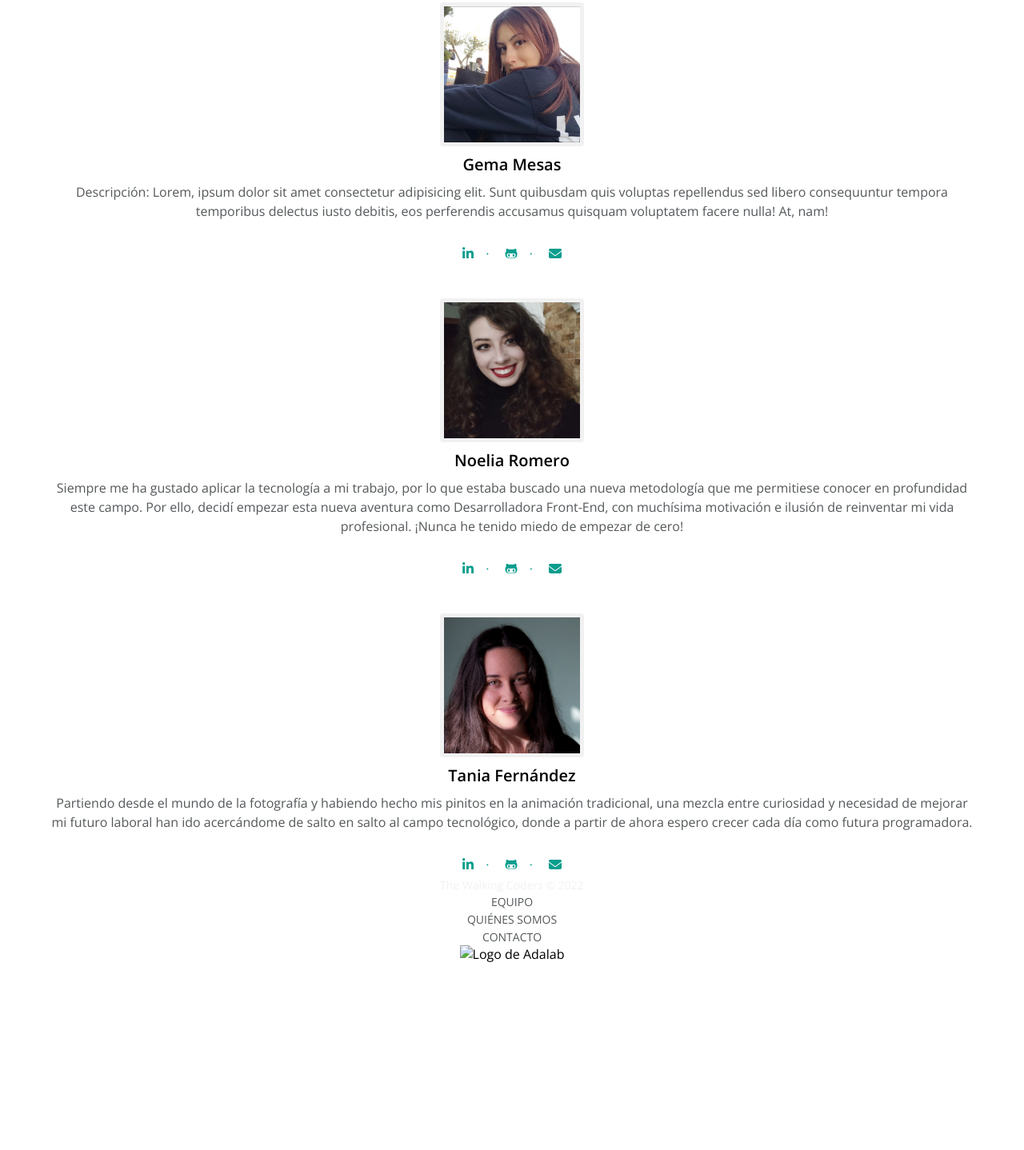
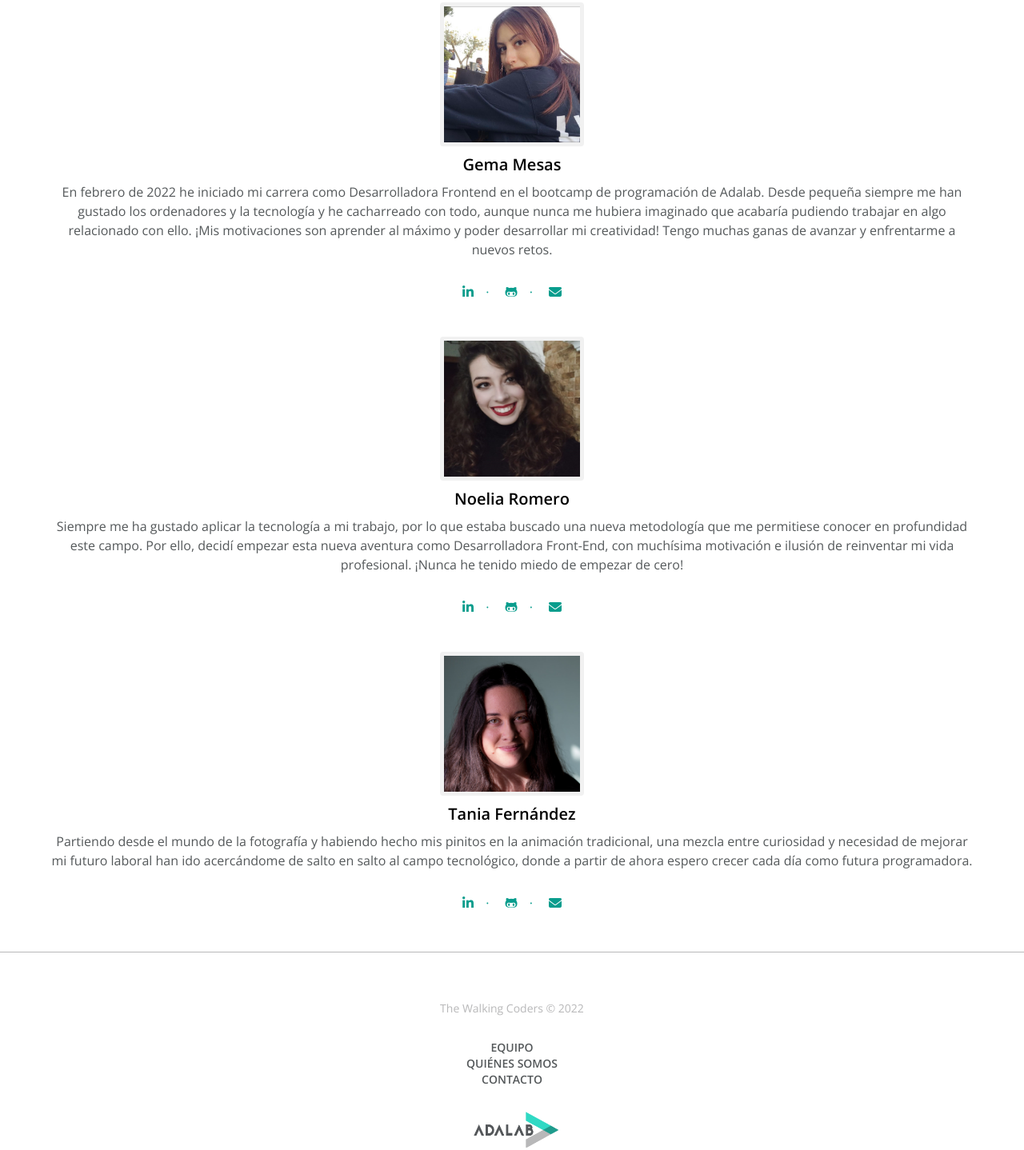
Before and after one commit to Adalab/project-promo-p-module-1-team-6, a plain HTML site: page index.html in a window 1280 px wide. Shown: the part 1565-3003 px from the top of the page at 80% size. Before the commit the page ends 2769 px from the top, so only its background shows below. Drawn offline with nearby package versions, Linux system fonts and the light colour scheme.

Commit message:
footer terminado

```diff
--- a/index.html
+++ b/index.html
@@ -92,9 +92,7 @@
                 <article class="team-members">
                     <img class="team-photo" src="./images/foto-gema.jpg" alt="Foto Gema">
                     <h4 class="names-members">Gema Mesas</h4>
-                    <p class="p-class">Descripción: Lorem, ipsum dolor sit amet consectetur adipisicing elit. Sunt
-                        quibusdam quis voluptas repellendus sed libero consequuntur tempora temporibus delectus iusto
-                        debitis, eos perferendis accusamus quisquam voluptatem facere nulla! At, nam!</p>
+                    <p class="p-class">En febrero de 2022 he iniciado mi carrera como Desarrolladora Frontend en el bootcamp de programación de Adalab. Desde pequeña siempre me han gustado los ordenadores y la tecnología y he cacharreado con todo, aunque nunca me hubiera imaginado que acabaría pudiendo trabajar en algo relacionado con ello. ¡Mis motivaciones son aprender al máximo y poder desarrollar mi creatividad! Tengo muchas ganas de avanzar y enfrentarme a nuevos retos.</p>
                     <ul class="social-nav">
                         <li><i class="fa-brands fa-linkedin-in"></i></li>
                         <li>·<i class="fa-brands fa-github-alt social-icon"></i></li>
@@ -137,7 +135,7 @@
             <li class="footer-nav-item"><a href="./index.html#about-us">QUIÉNES SOMOS</a></li>
             <li class="footer-nav-item"><a href="./contact.html">CONTACTO</a></li>
         </ul>
-        <img src="" alt="Logo de Adalab">
+        <img class="adalab-photo" src="./images/logo-adalab.png" alt="Logo de Adalab">
     </footer>
 </body>
 
--- a/styles/main.css
+++ b/styles/main.css
@@ -205,7 +205,8 @@
 .footer-team-name {
   font-size: 14px;
   text-align: center;
-  color: var(--cool-grey);
+  color: rgba(184, 184, 185, 1);
+  padding-top: 30px;
 }
 
 .footer {
@@ -213,11 +214,19 @@
   flex-direction: column;
   justify-content: center;
   align-items: center;
+  border-top: 1px solid rgba(184, 184, 185, 1);;
+  padding-bottom: 45px;
+  box-sizing: content-box;
+  margin-top: 45px;
+  padding-top: 30px;
 }
 
 .footer-nav {
   list-style: none;
   text-align: center;
+  padding: 30px;
+  font-size: 14px;
+  font-weight: 600;
 }
 
 .footer-nav-item a {
@@ -227,3 +236,7 @@
   line-height: 20px;
   text-transform: uppercase;
 }
+.adalab-photo {
+  width: 116px;
+  height: 45px;
+}
```
Also changed, not shown: images/logo-adalab.png (added).
